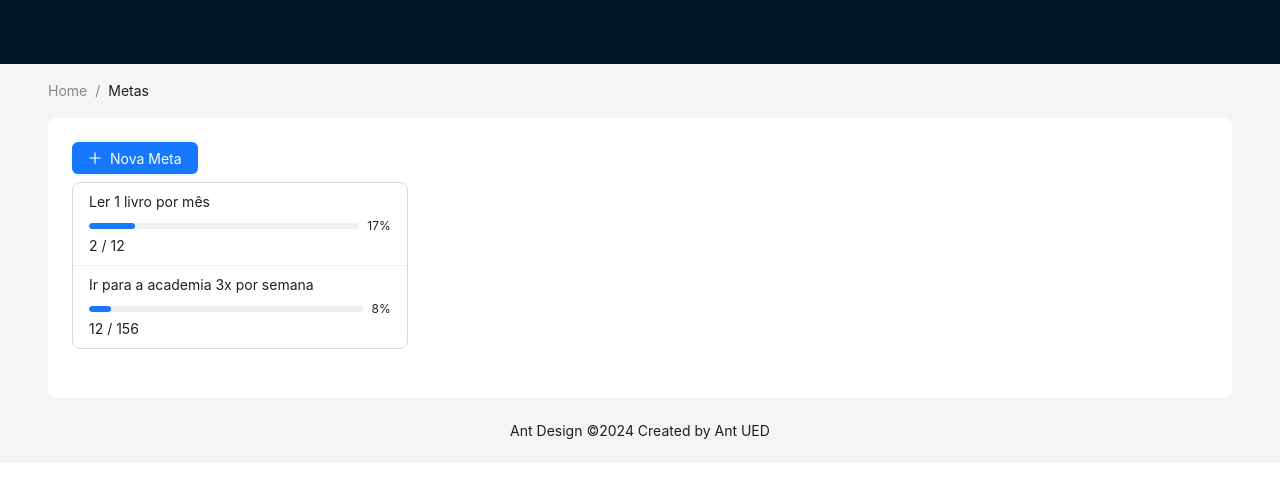
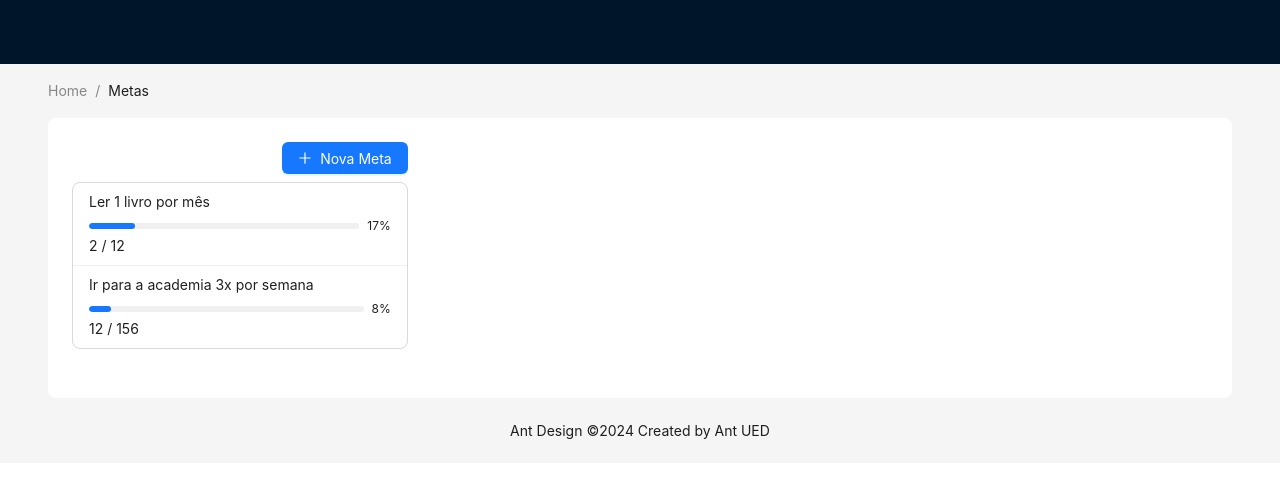
Before and after one commit to micaelomota/live-youtube-web-app, a React (Create React App) app in the folder frontend/: page / in a window 1280 px wide. Shown: the top 478 px of the page. Built offline with nearby package versions, Linux system fonts and the light colour scheme.

Commit message:
botao de adicionar alinhado a direita :white_check_mark:

```diff
--- a/frontend/package.json
+++ b/frontend/package.json
@@ -45,5 +45,8 @@
       "last 1 firefox version",
       "last 1 safari version"
     ]
+  },
+  "devDependencies": {
+    "@babel/plugin-proposal-private-property-in-object": "^7.21.11"
   }
 }
--- a/frontend/src/screens/home/HomeScreen.tsx
+++ b/frontend/src/screens/home/HomeScreen.tsx
@@ -34,8 +34,7 @@ export const HomeScreen: React.FC = () => {
   };
 
   return (
-    <Space direction="vertical">
-      {/* TODO: alinhar a direita  */}
+    <Space align="end" direction="vertical">
       <Button onClick={onClickNewTarget} icon={<PlusOutlined />} type="primary">
         Nova Meta
       </Button>
```
Also changed, not shown: 2 other files (tests, documents, lock files or other folders).
